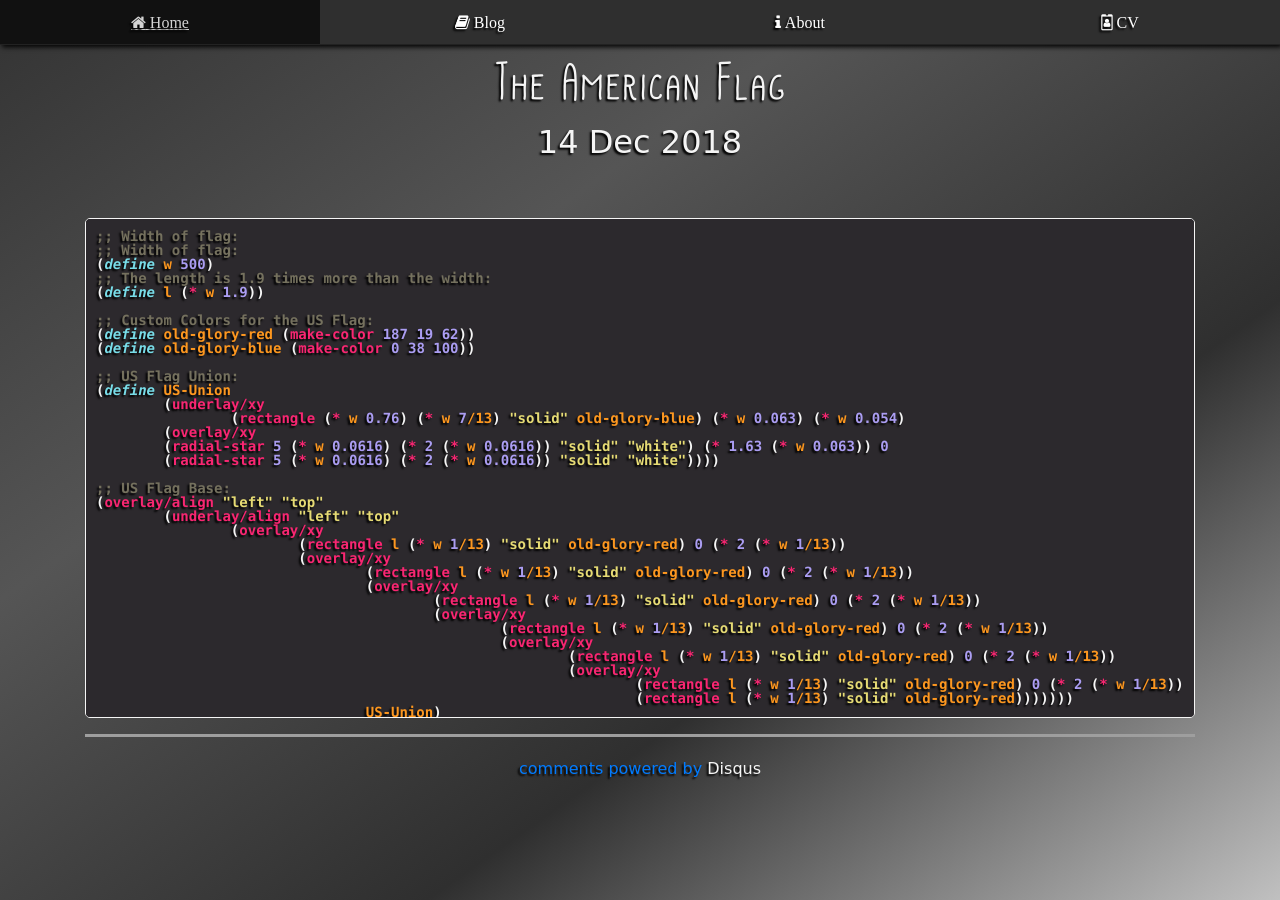
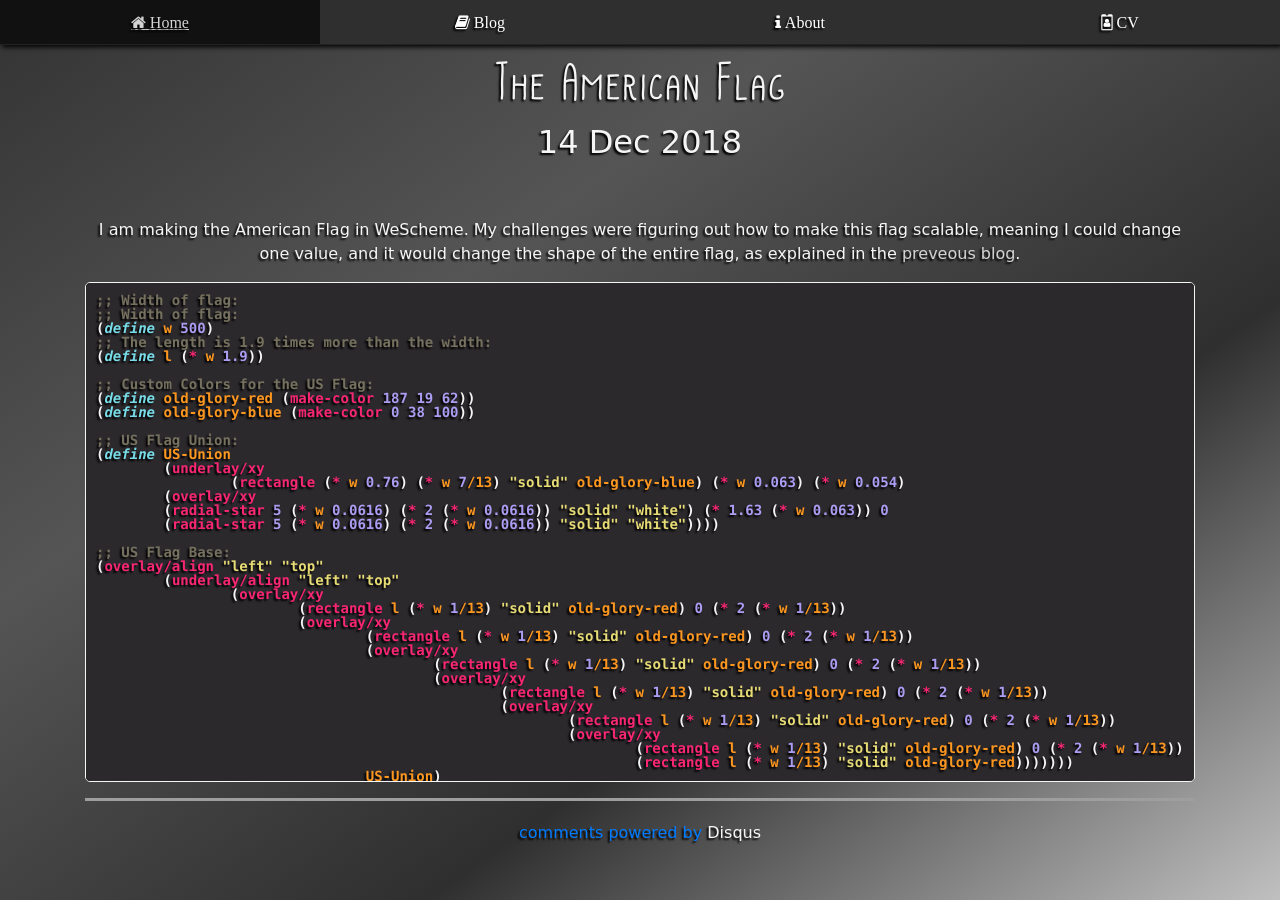
Before and after one commit to lemueldls/lemueld6200.github.io, a Jekyll site: the page built from _posts/2018-12-14-weekly-blog-reflection-13.md, in a window 1280 px wide, cut to the strip 0-900 px from the top of the page. Built offline with Jekyll 4.4.1, drawn with Linux system fonts in a browser that asks for light colours; comment, search, counter and statistics services are not loaded; grey boxes are pictures that could not be loaded.

Commit message:
Update 2018-12-14-weekly-blog-reflection-13.md

````diff
--- a/_posts/2018-12-14-weekly-blog-reflection-13.md
+++ b/_posts/2018-12-14-weekly-blog-reflection-13.md
@@ -3,6 +3,11 @@
   title: "The American Flag"
   date: 2018-12-14
 ---
+
+I am making the American Flag in WeScheme.
+My challenges were figuring out how to make this flag scalable, meaning I could change one value, and it would change the shape of the entire flag, as explained in the [preveous blog](/blog/2018/12/07/weekly-blog-reflection-12).
+
+
 
 ```scheme
 ;; Width of flag:
````
